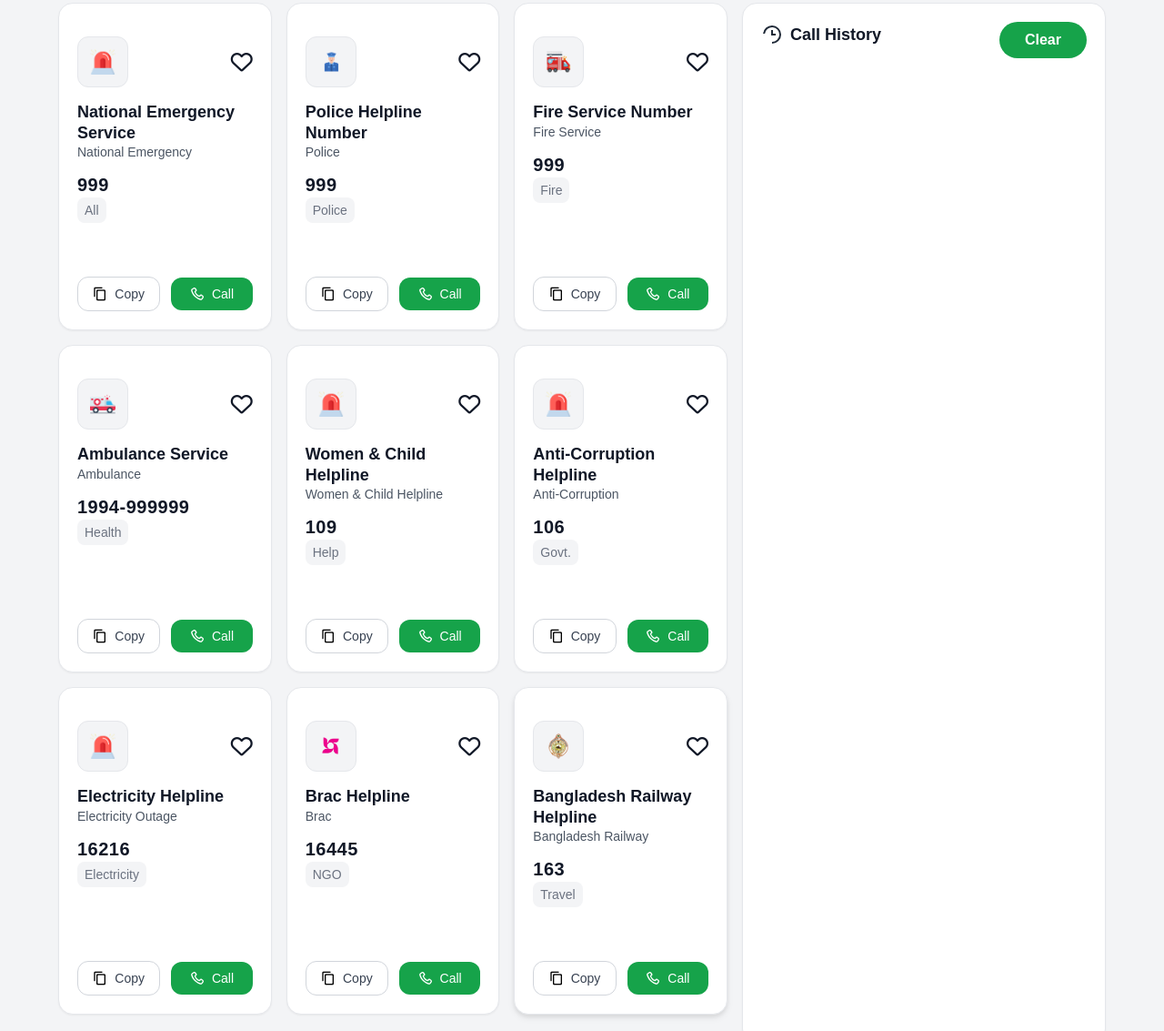
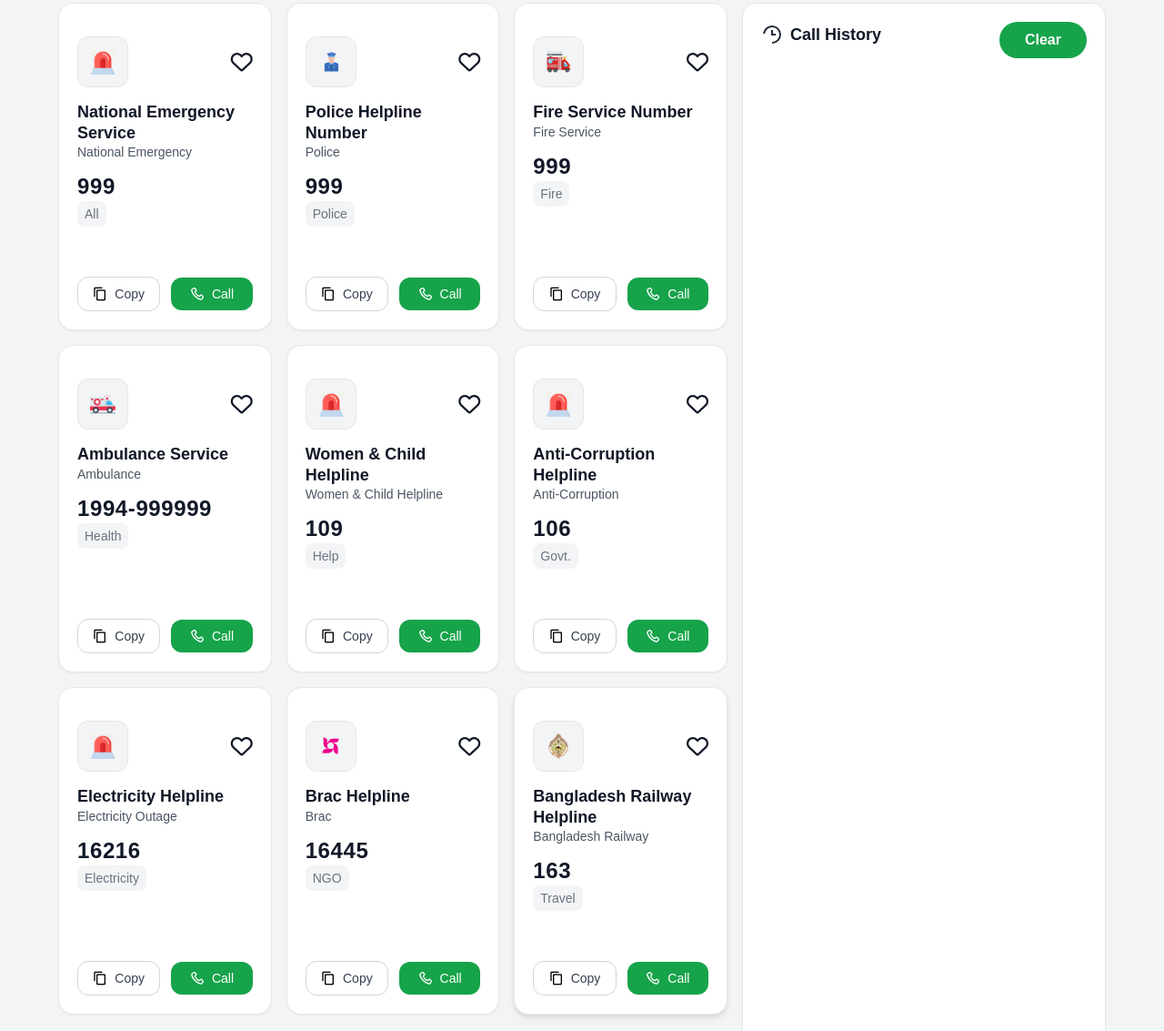
Before and after one commit to y-m-amin/web12-assgn5, a plain HTML site: page index.html in a window 1280 px wide. Shown: the part 449-1582 px from the top of the page at 91% size. Drawn offline with nearby package versions, Linux system fonts and the light colour scheme; a web font is replaced by a local one.

Commit message:
some style change and other small change

```diff
--- a/index.html
+++ b/index.html
@@ -136,7 +136,7 @@
                 <p class="text-sm text-gray-600">National Emergency</p>
               </div>
               <div class="mt-3">
-                <p class="text-xl font-bold tracking-wide number">999</p>
+                <p class="text-2xl font-bold tracking-wide number">999</p>
                 <p
                   class="text-sm text-gray-500 bg-gray-100 rounded-lg px-2 py-1 inline-block"
                 >
@@ -194,7 +194,7 @@
                 <p class="text-sm text-gray-600">Police</p>
               </div>
               <div class="mt-3">
-                <p class="text-xl font-bold tracking-wide number">999</p>
+                <p class="text-2xl font-bold tracking-wide number">999</p>
                 <p
                   class="text-sm text-gray-500 bg-gray-100 rounded-lg px-2 py-1 inline-block"
                 >
@@ -253,7 +253,7 @@
                 <p class="text-sm text-gray-600">Fire Service</p>
               </div>
               <div class="mt-3">
-                <p class="text-xl font-bold tracking-wide number">999</p>
+                <p class="text-2xl font-bold tracking-wide number">999</p>
                 <p
                   class="text-sm text-gray-500 bg-gray-100 rounded-lg px-2 py-1 inline-block"
                 >
@@ -311,7 +311,7 @@
                 <p class="text-sm text-gray-600">Ambulance</p>
               </div>
               <div class="mt-3">
-                <p class="text-xl font-bold tracking-wide number">
+                <p class="text-2xl font-bold tracking-wide number">
                   1994-999999
                 </p>
                 <p
@@ -371,7 +371,7 @@
                 <p class="text-sm text-gray-600">Women & Child Helpline</p>
               </div>
               <div class="mt-3">
-                <p class="text-xl font-bold tracking-wide number">109</p>
+                <p class="text-2xl font-bold tracking-wide number">109</p>
                 <p
                   class="text-sm text-gray-500 bg-gray-100 rounded-lg px-2 py-1 inline-block"
                 >
@@ -429,7 +429,7 @@
                 <p class="text-sm text-gray-600">Anti-Corruption</p>
               </div>
               <div class="mt-3">
-                <p class="text-xl font-bold tracking-wide number">106</p>
+                <p class="text-2xl font-bold tracking-wide number">106</p>
                 <p
                   class="text-sm text-gray-500 bg-gray-100 rounded-lg px-2 py-1 inline-block"
                 >
@@ -487,7 +487,7 @@
                 <p class="text-sm text-gray-600">Electricity Outage</p>
               </div>
               <div class="mt-3">
-                <p class="text-xl font-bold tracking-wide number">16216</p>
+                <p class="text-2xl font-bold tracking-wide number">16216</p>
                 <p
                   class="text-sm text-gray-500 bg-gray-100 rounded-lg px-2 py-1 inline-block"
                 >
@@ -545,7 +545,7 @@
                 <p class="text-sm text-gray-600">Brac</p>
               </div>
               <div class="mt-3">
-                <p class="text-xl font-bold tracking-wide number">16445</p>
+                <p class="text-2xl font-bold tracking-wide number">16445</p>
                 <p
                   class="text-sm text-gray-500 bg-gray-100 rounded-lg px-2 py-1 inline-block"
                 >
@@ -603,7 +603,7 @@
                 <p class="text-sm text-gray-600">Bangladesh Railway</p>
               </div>
               <div class="mt-3">
-                <p class="text-xl font-bold tracking-wide number">163</p>
+                <p class="text-2xl font-bold tracking-wide number">163</p>
                 <p
                   class="text-sm text-gray-500 bg-gray-100 rounded-lg px-2 py-1 inline-block"
                 >
--- a/script.js
+++ b/script.js
@@ -30,7 +30,8 @@ document.addEventListener('DOMContentLoaded', () => {
         second: '2-digit',
         hour12: true,
       })
-      .replace(',', '');
+      .replace(',', '')
+      .replace(/\b(am|pm)\b/, (m) => m.toUpperCase());
   }
 
   // add history
@@ -44,11 +45,11 @@ document.addEventListener('DOMContentLoaded', () => {
     const left = document.createElement('div');
 
     const service = document.createElement('p');
-    service.className = 'text-sm font-medium';
+    service.className = 'text-base font-inter';
     service.textContent = name;
 
     const num = document.createElement('p');
-    num.className = 'text-xs text-gray-500';
+    num.className = 'text-xs text-gray-500 font-inter';
     num.textContent = number;
 
     left.appendChild(service);
@@ -94,11 +95,7 @@ document.addEventListener('DOMContentLoaded', () => {
           card.querySelector('.number')?.textContent.trim() || 'N/A';
 
         if (coins < 20) {
-          alert(
-            `Not enough coins — ${coins} coin${
-              coins === 1 ? '' : 's'
-            } left, one call costs 20 coins`
-          );
+          alert(`Not enough coins — ${coins} left (1 call = 20 coins)`);
           return;
         }
 
```
Also changed, not shown: 1 other file.
